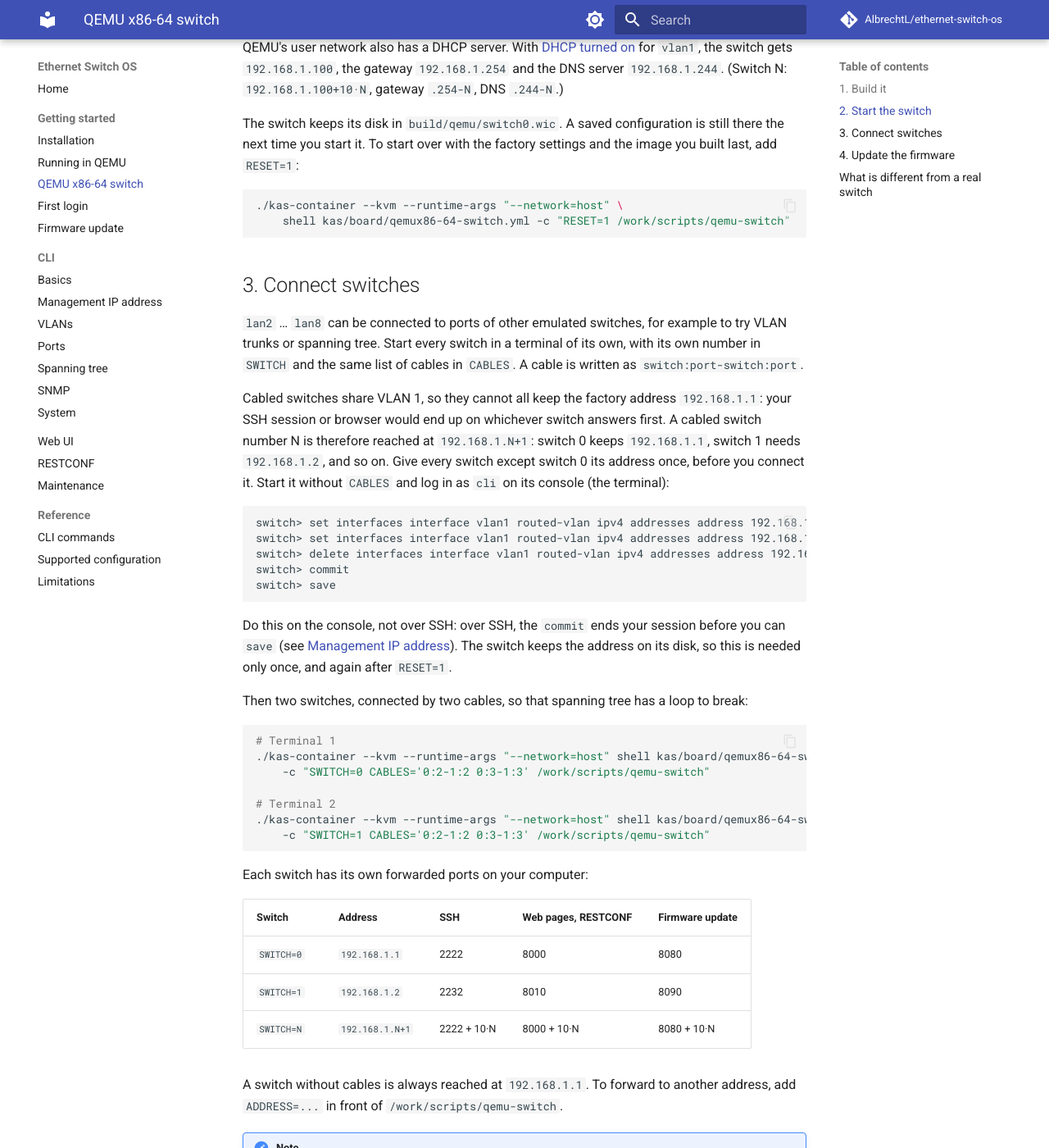
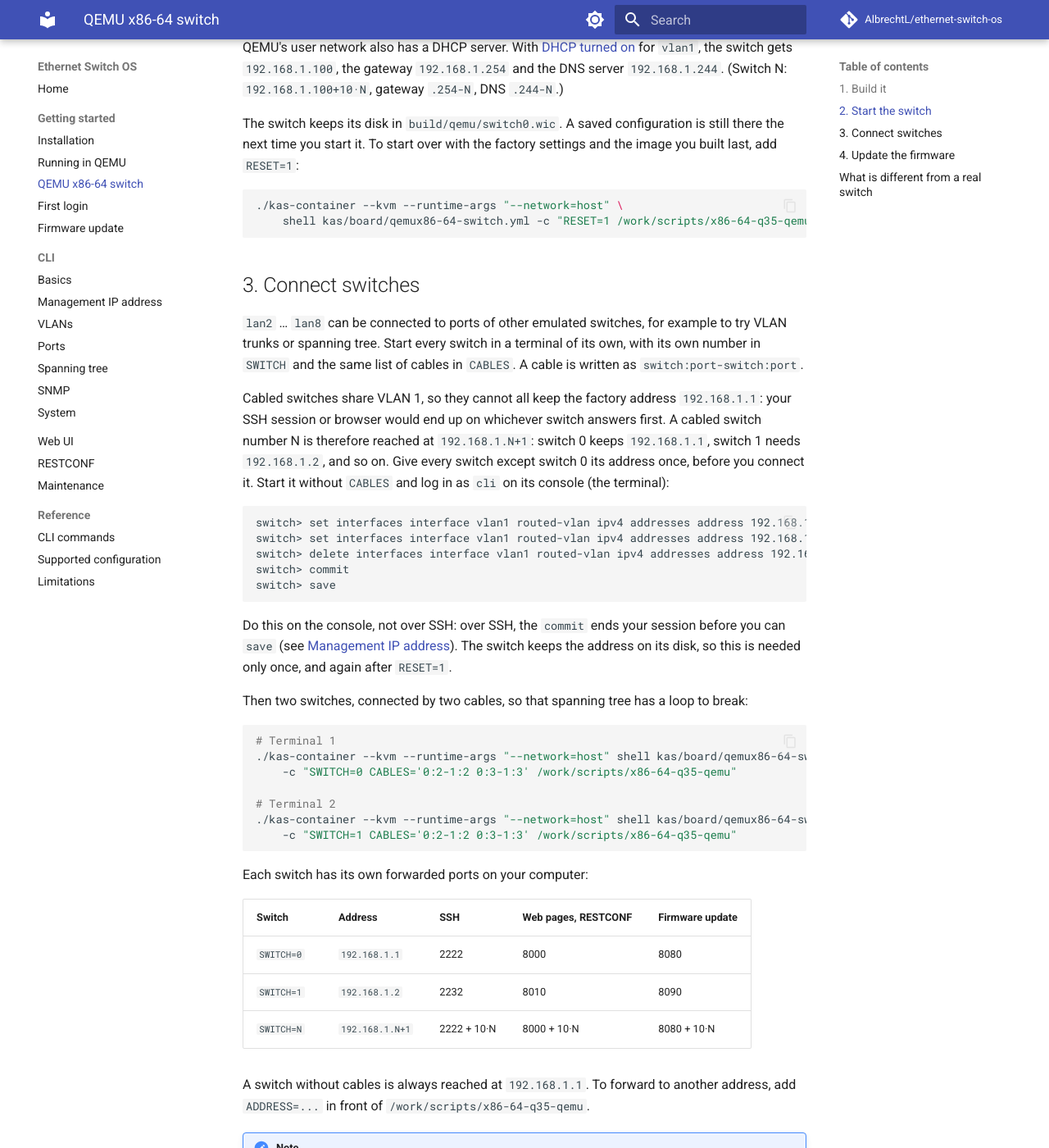
Before and after one commit to AlbrechtL/ethernet-switch-os, an MkDocs documentation site: the page built from docs/getting-started/qemu-x86-64.md, in a window 1280 px wide and 1400 px high, scrolled down 1426 px. Shown: the whole window at 82% size. Built offline with MkDocs 1.6.1 and Material for MkDocs 9.7.7, drawn with Linux system fonts in a browser that asks for light colours; comment, search, counter and statistics services are not loaded; some of the changed text lies outside the part shown.

Commit message:
Rename the QEMU scripts: CPU architecture, then SoC, then qemu
scripts/qemu-switch becomes scripts/x86-64-q35-qemu and
scripts/rtl838x-qemu becomes scripts/mips-rtl838x-qemu, the -test scripts
alike, so the name says what is emulated.

Co-Authored-By: Claude Opus 5.5 <noreply@anthropic.com>

````diff
--- a/docs/getting-started/qemu-x86-64.md
+++ b/docs/getting-started/qemu-x86-64.md
@@ -35,7 +35,7 @@ cd ethernet-switch-os
 
 ```sh
 ./kas-container --kvm --runtime-args "--network=host" \
-    shell kas/board/qemux86-64-switch.yml -c /work/scripts/qemu-switch
+    shell kas/board/qemux86-64-switch.yml -c /work/scripts/x86-64-q35-qemu
 ```
 
 The terminal shows the serial console. After a few seconds the login prompt
@@ -68,7 +68,7 @@ with the factory settings and the image you built last, add `RESET=1`:
 
 ```sh
 ./kas-container --kvm --runtime-args "--network=host" \
-    shell kas/board/qemux86-64-switch.yml -c "RESET=1 /work/scripts/qemu-switch"
+    shell kas/board/qemux86-64-switch.yml -c "RESET=1 /work/scripts/x86-64-q35-qemu"
 ```
 
 ## 3. Connect switches
@@ -106,11 +106,11 @@ to break:
 ```sh
 # Terminal 1
 ./kas-container --kvm --runtime-args "--network=host" shell kas/board/qemux86-64-switch.yml \
-    -c "SWITCH=0 CABLES='0:2-1:2 0:3-1:3' /work/scripts/qemu-switch"
+    -c "SWITCH=0 CABLES='0:2-1:2 0:3-1:3' /work/scripts/x86-64-q35-qemu"
 
 # Terminal 2
 ./kas-container --kvm --runtime-args "--network=host" shell kas/board/qemux86-64-switch.yml \
-    -c "SWITCH=1 CABLES='0:2-1:2 0:3-1:3' /work/scripts/qemu-switch"
+    -c "SWITCH=1 CABLES='0:2-1:2 0:3-1:3' /work/scripts/x86-64-q35-qemu"
 ```
 
 Each switch has its own forwarded ports on your computer:
@@ -122,7 +122,7 @@ Each switch has its own forwarded ports on your computer:
 | `SWITCH=N` | `192.168.1.N+1` | 2222 + 10·N | 8000 + 10·N | 8080 + 10·N |
 
 A switch without cables is always reached at `192.168.1.1`. To forward to
-another address, add `ADDRESS=...` in front of `/work/scripts/qemu-switch`.
+another address, add `ADDRESS=...` in front of `/work/scripts/x86-64-q35-qemu`.
 
 !!! note
     With the factory settings, all ports of a switch are in VLAN 1. Two
````
Also changed, not shown: README.md (+9 -9 lines), docs/getting-started/qemu.md (+4 -4 lines), 11 other files.
